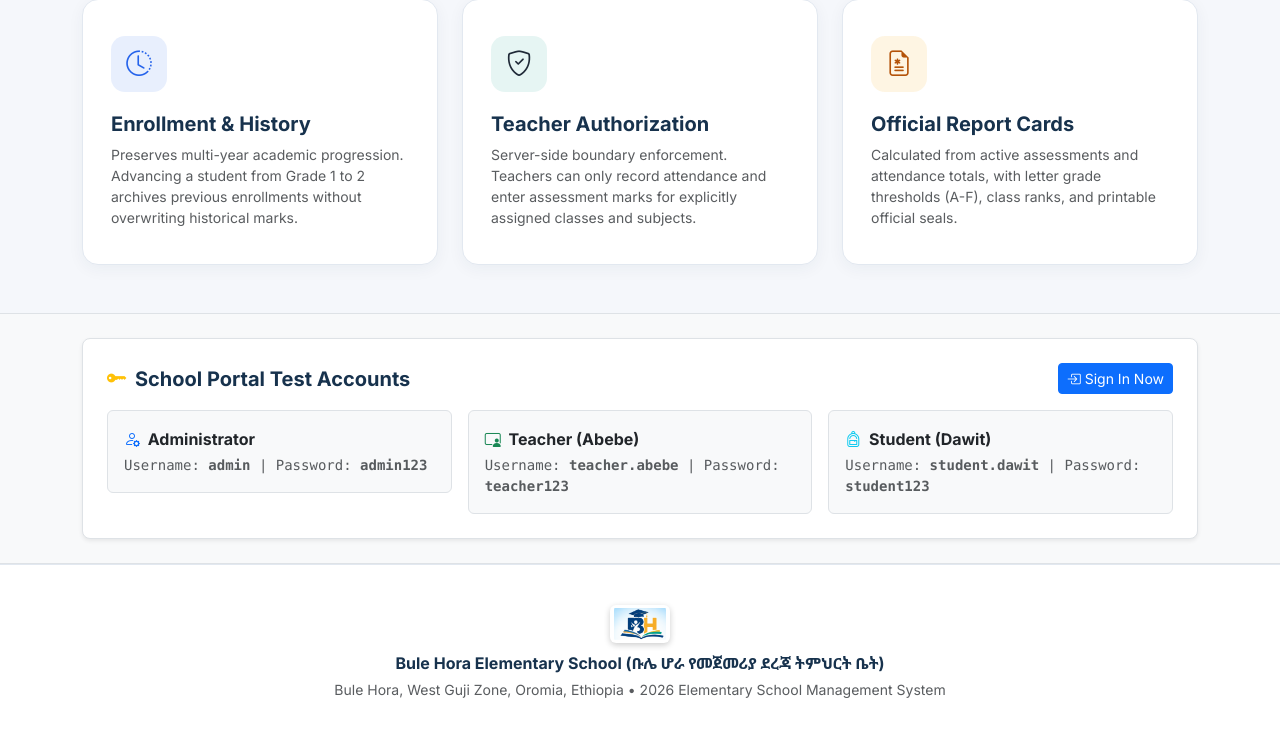
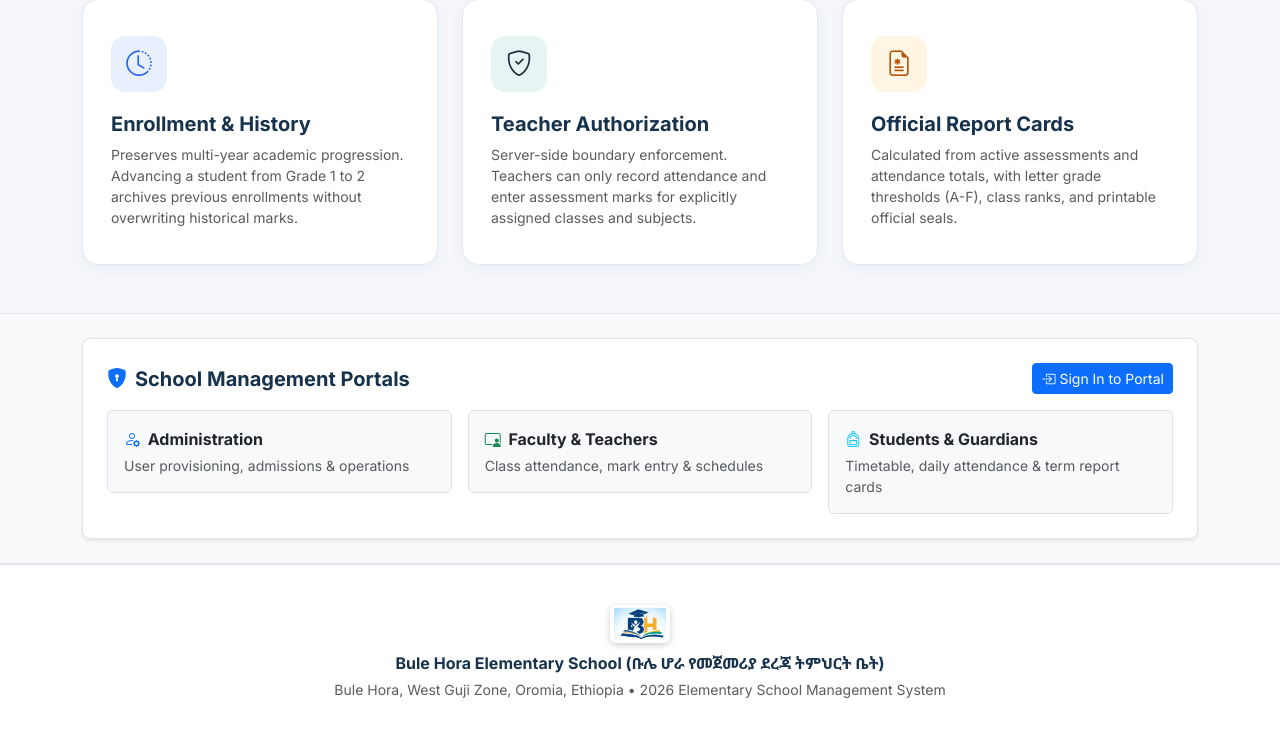
Before and after one commit to petersisay/student-registration-system, a Java web app: page /index.jsp in a window 1280 px wide. Shown: the part 922-1662 px from the top of the page. Run offline with Tomcat 11, a stand-in JSP engine, Linux system fonts and the light colour scheme.

Commit message:
refactor(ui): update public landing page portals overview to conceal default passwords

```diff
--- a/src/main/webapp/index.jsp
+++ b/src/main/webapp/index.jsp
@@ -266,29 +266,29 @@
         <div class="p-4 bg-white rounded-3 border shadow-sm">
             <div class="d-flex justify-content-between align-items-center flex-wrap gap-2 mb-3">
                 <h5 class="fw-bold mb-0 text-navy" style="color: var(--primary-navy);">
-                    <i class="bi bi-key-fill text-warning me-2"></i><%= isAmharic ? "የትምህርት ቤቱ መግቢያ መለያዎች (ለሙከራ)" : "School Portal Test Accounts" %>
+                    <i class="bi bi-shield-lock-fill text-primary me-2"></i><%= isAmharic ? "የትምህርት ቤቱ መግቢያ ፖርታሎች" : "School Management Portals" %>
                 </h5>
                 <a href="<%= request.getContextPath() %>/login" class="btn btn-sm btn-primary">
-                    <i class="bi bi-box-arrow-in-right me-1"></i><%= isAmharic ? "አሁን ግባ" : "Sign In Now" %>
+                    <i class="bi bi-box-arrow-in-right me-1"></i><%= isAmharic ? "ወደ ፖርታል ግባ" : "Sign In to Portal" %>
                 </a>
             </div>
             <div class="row g-3">
                 <div class="col-md-4">
                     <div class="p-3 border rounded bg-light">
-                        <div class="fw-bold text-dark"><i class="bi bi-person-gear text-primary me-1"></i> Administrator</div>
-                        <div class="small text-muted font-monospace mt-1">Username: <strong>admin</strong> | Password: <strong>admin123</strong></div>
+                        <div class="fw-bold text-dark"><i class="bi bi-person-gear text-primary me-1"></i> <%= isAmharic ? "የትምህርት ቤት አስተዳዳሪ" : "Administration" %></div>
+                        <div class="small text-muted mt-1"><%= isAmharic ? "የተጠቃሚዎች አስተዳደር፣ ምደባ እና አጠቃላይ ቁጥጥር" : "User provisioning, admissions & operations" %></div>
                     </div>
                 </div>
                 <div class="col-md-4">
                     <div class="p-3 border rounded bg-light">
-                        <div class="fw-bold text-dark"><i class="bi bi-person-video3 text-success me-1"></i> Teacher (Abebe)</div>
-                        <div class="small text-muted font-monospace mt-1">Username: <strong>teacher.abebe</strong> | Password: <strong>teacher123</strong></div>
+                        <div class="fw-bold text-dark"><i class="bi bi-person-video3 text-success me-1"></i> <%= isAmharic ? "መምህራን እና ፋኩልቲ" : "Faculty & Teachers" %></div>
+                        <div class="small text-muted mt-1"><%= isAmharic ? "የክፍል ክትትል፣ የተከታታይ ምዘና እና ውጤት" : "Class attendance, mark entry & schedules" %></div>
                     </div>
                 </div>
                 <div class="col-md-4">
                     <div class="p-3 border rounded bg-light">
-                        <div class="fw-bold text-dark"><i class="bi bi-backpack text-info me-1"></i> Student (Dawit)</div>
-                        <div class="small text-muted font-monospace mt-1">Username: <strong>student.dawit</strong> | Password: <strong>student123</strong></div>
+                        <div class="fw-bold text-dark"><i class="bi bi-backpack text-info me-1"></i> <%= isAmharic ? "ተማሪዎች እና ወላጆች" : "Students & Guardians" %></div>
+                        <div class="small text-muted mt-1"><%= isAmharic ? "የትምህርት ሰሌዳ፣ የክትትል መረጃ እና የውጤት ካርድ" : "Timetable, daily attendance & term report cards" %></div>
                     </div>
                 </div>
             </div>
```
